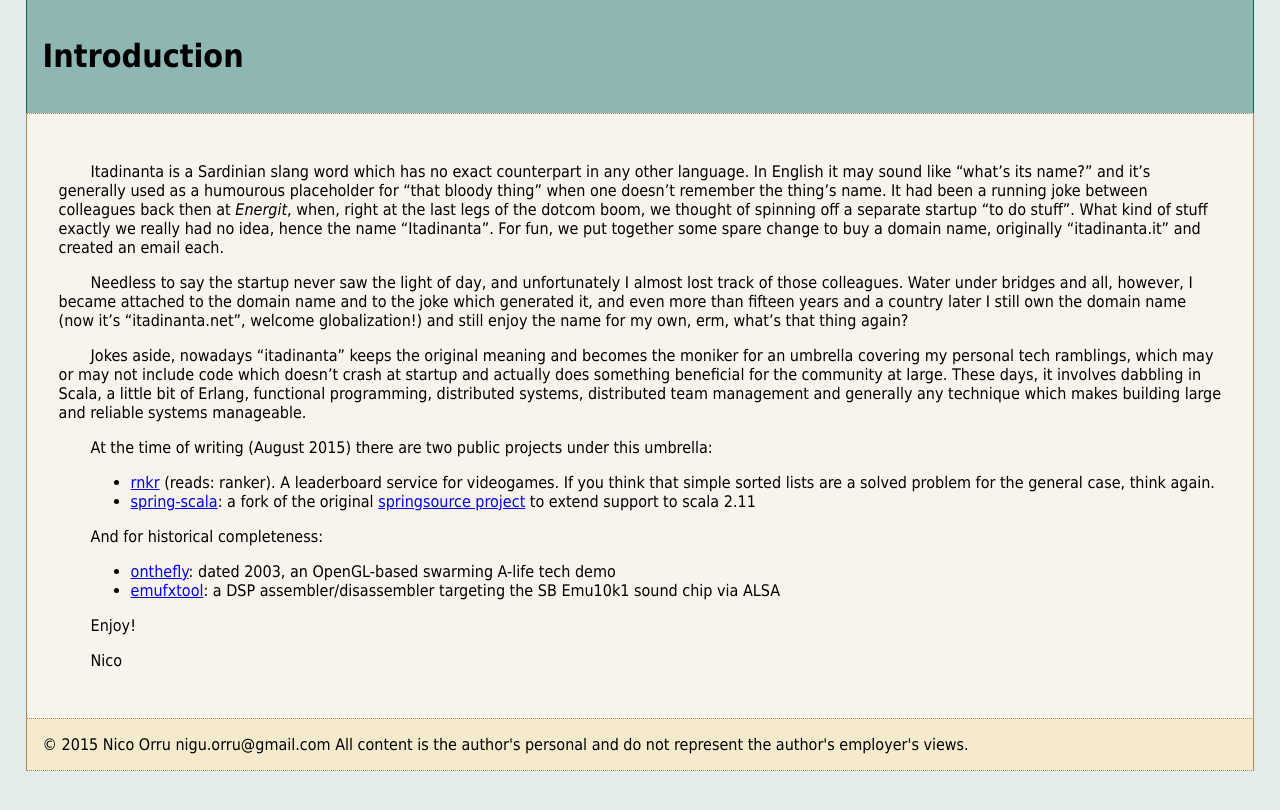
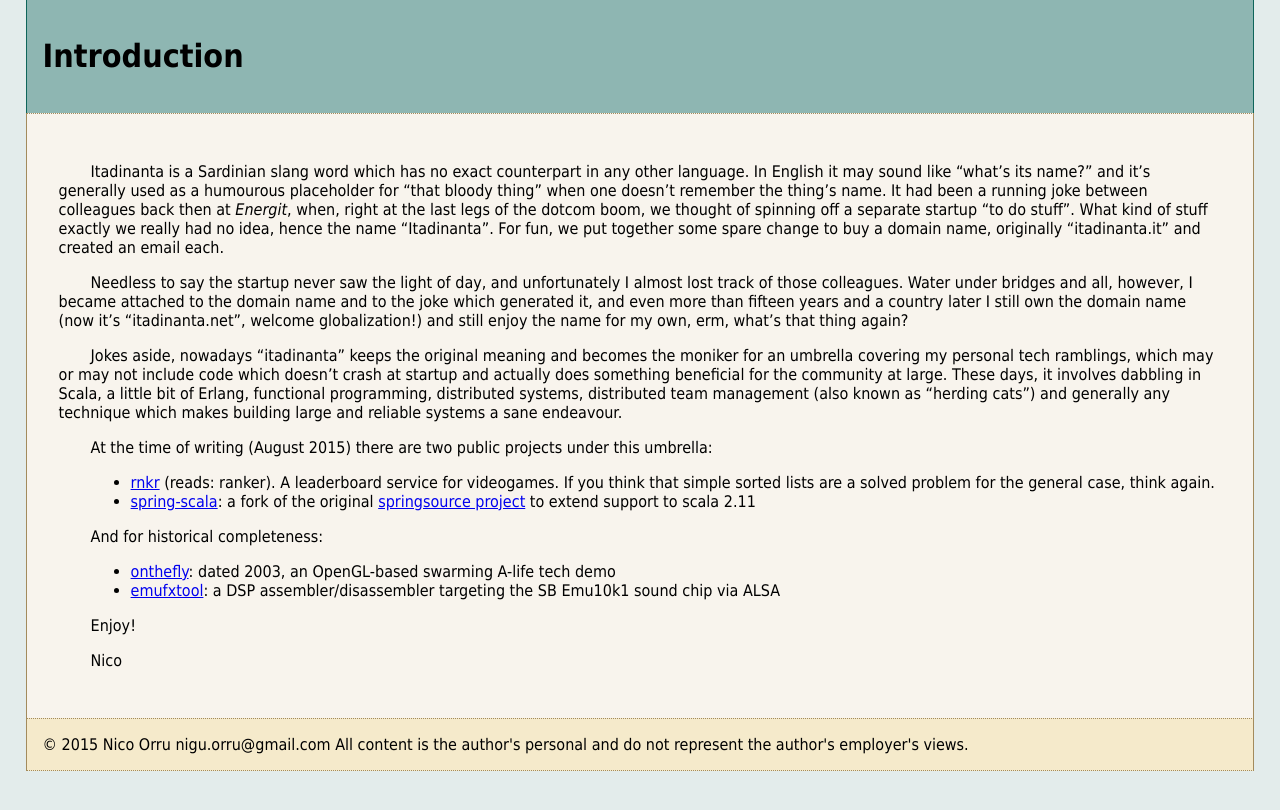
Before and after one commit to itadinanta/itadinanta.github.io, a Jekyll site: the page built from index.md, in a window 1280 px wide. Shown: the top 810 px of the page. Built offline with Jekyll 4.4.1, drawn with Linux system fonts in a browser that asks for light colours.

Commit message:
Minor text update

```diff
--- a/index.md
+++ b/index.md
@@ -7,7 +7,7 @@ Itadinanta is a Sardinian slang word which has no exact counterpart in any other
 
 Needless to say the startup never saw the light of day, and unfortunately I almost lost track of those colleagues. Water under bridges and all, however, I became attached to the domain name and to the joke which generated it, and even more than fifteen years and a country later I still own the domain name (now it's "itadinanta.net", welcome globalization!) and still enjoy the name for my own, erm, what's that thing again?
 
-Jokes aside, nowadays "itadinanta" keeps the original meaning and becomes the moniker for an umbrella covering my personal tech ramblings, which may or may not include code which doesn't crash at startup and actually does something beneficial for the community at large. These days, it involves dabbling in Scala, a little bit of Erlang, functional programming, distributed systems, distributed team management and generally any technique which makes building large and reliable systems manageable.
+Jokes aside, nowadays "itadinanta" keeps the original meaning and becomes the moniker for an umbrella covering my personal tech ramblings, which may or may not include code which doesn't crash at startup and actually does something beneficial for the community at large. These days, it involves dabbling in Scala, a little bit of Erlang, functional programming, distributed systems, distributed team management (also known as "herding cats") and generally any technique which makes building large and reliable systems a sane endeavour.
 
 At the time of writing (August 2015) there are two public projects under this umbrella:
 
```
